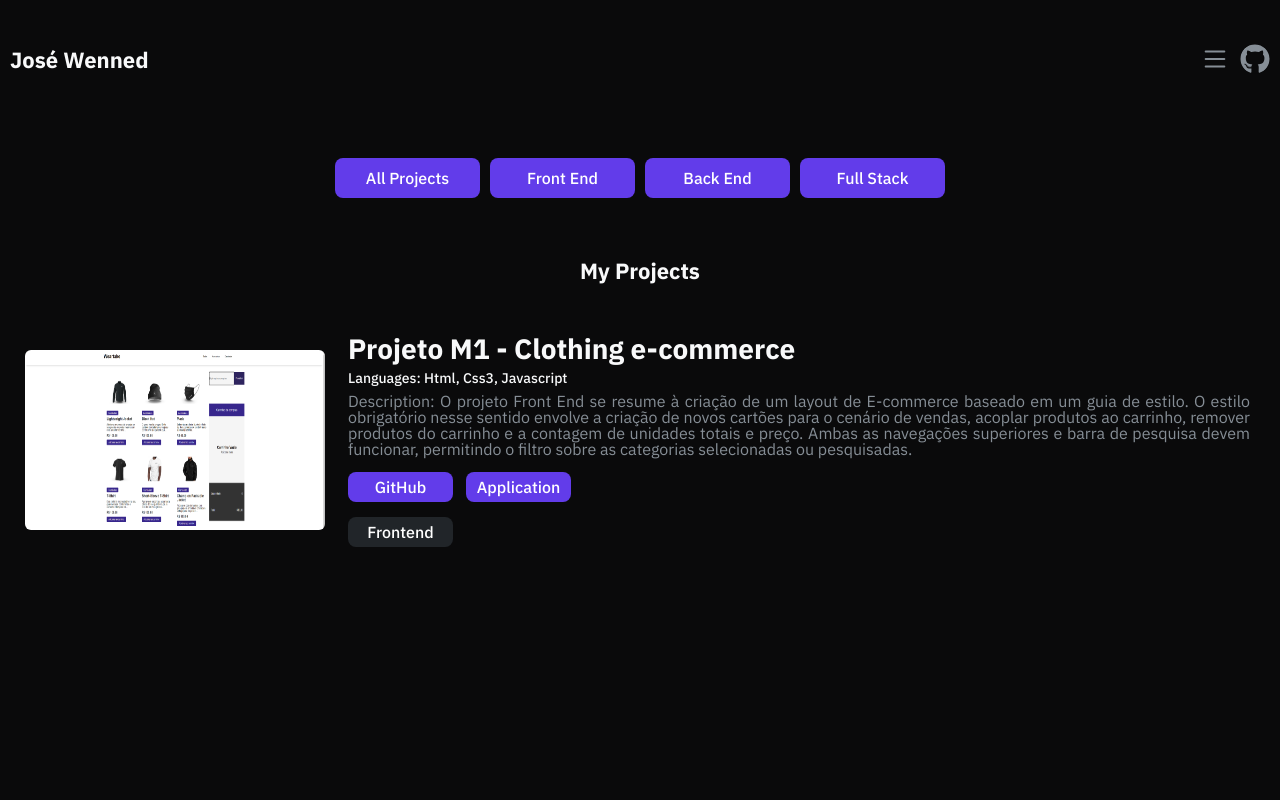
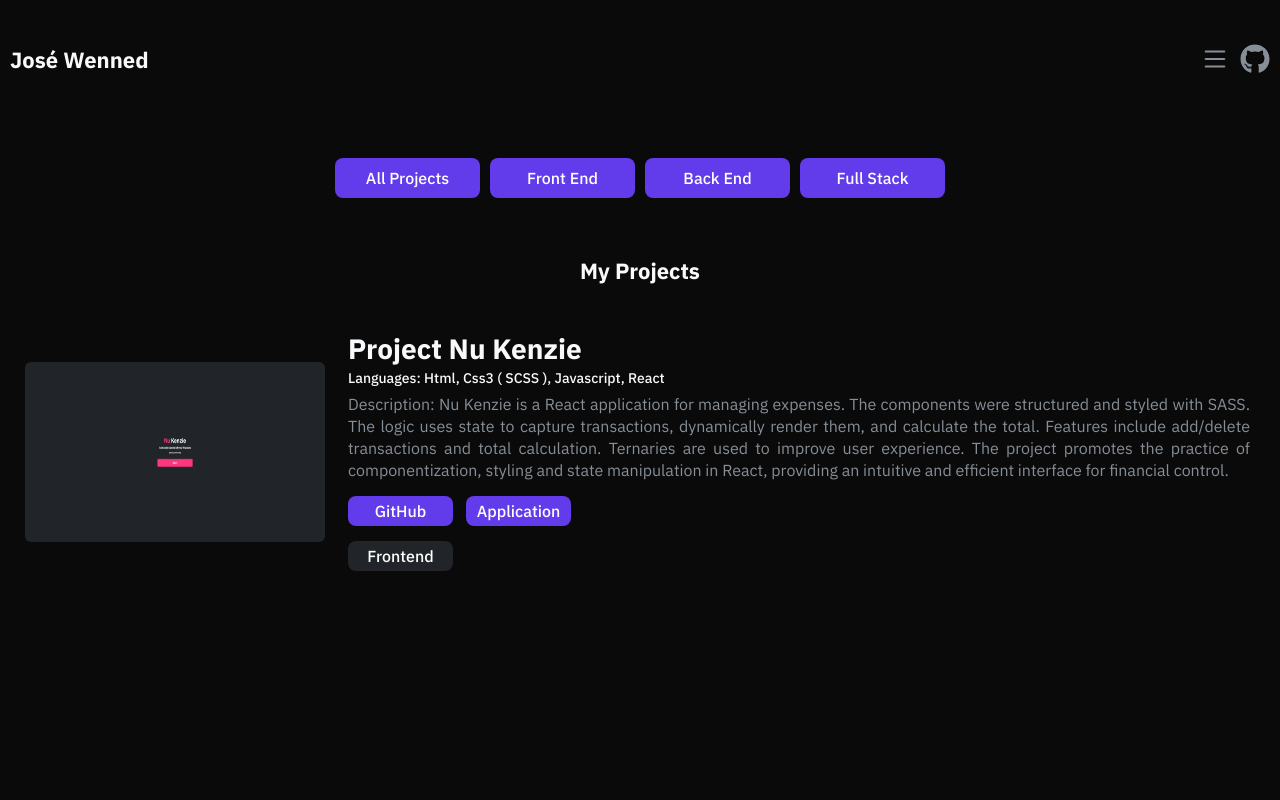
Before and after one commit to Kenzie-Academy-Brasil-Developers/Entrega---Portf-lio-de-Sucesso-JoseWenned, a React (Vite) app: page /ProjectsPage in a window 1280 px wide. Shown: the top 800 px of the page. Built offline with nearby package versions, Linux system fonts and the light colour scheme.

Commit message:
feat: add projects in database

```diff
--- a/src/Components/MyProjects/ListProjectsAll/styles.module.scss
+++ b/src/Components/MyProjects/ListProjectsAll/styles.module.scss
@@ -74,6 +74,7 @@
     max-width: 1250px;
     overflow-wrap: break-word;
     text-align: justify;
+    line-height: 22px;
 
     font-family: var(--font-primary);
     font-size: var(--text-headline);
--- a/src/Data/database.tsx
+++ b/src/Data/database.tsx
@@ -2,15 +2,12 @@ export const projects = [
 
     {
         id: 1,
-        image: "./src/assets/Projeto M1 - E-commerce de vestuário.png",
-        name: "Projeto M1 - Clothing e-commerce",
-        language: "Html, Css3, Javascript",
-        description: `O projeto Front End se resume à criação de um layout de E-commerce baseado em um guia de estilo.
-        O estilo obrigatório nesse sentido envolve a criação de novos cartões para o cenário de vendas, acoplar produtos ao carrinho,
-        remover produtos do carrinho e a contagem de unidades totais e preço. Ambas as navegações superiores e barra de pesquisa devem funcionar,
-        permitindo o filtro sobre as categorias selecionadas ou pesquisadas.`,
-        linkGitHub: "https://github.com/Kenzie-Academy-Brasil-Developers/M1-Ecommerce-JoseWenned",
-        linkVercel: "link 2",
+        image: "./src/assets/Project Nu Kenzie.png",
+        name: "Project Nu Kenzie",
+        language: "Html, Css3 ( SCSS ), Javascript, React",
+        description: `Nu Kenzie is a React application for managing expenses. The components were structured and styled with SASS. The logic uses state to capture transactions, dynamically render them, and calculate the total. Features include add/delete transactions and total calculation. Ternaries are used to improve user experience. The project promotes the practice of componentization, styling and state manipulation in React, providing an intuitive and efficient interface for financial control.`,
+        linkGitHub: "https://github.com/Kenzie-Academy-Brasil-Developers/Project-NuKenzie-JoseWenned",
+        linkVercel: "https://project-nu-kenzie-jose-wenned.vercel.app/",
         category: "Frontend"
     },
 
```
Also changed, not shown: src/assets/Project Nu Kenzie.png (added), src/assets/Projeto M1 - E-commerce de vestuário.png (deleted).
